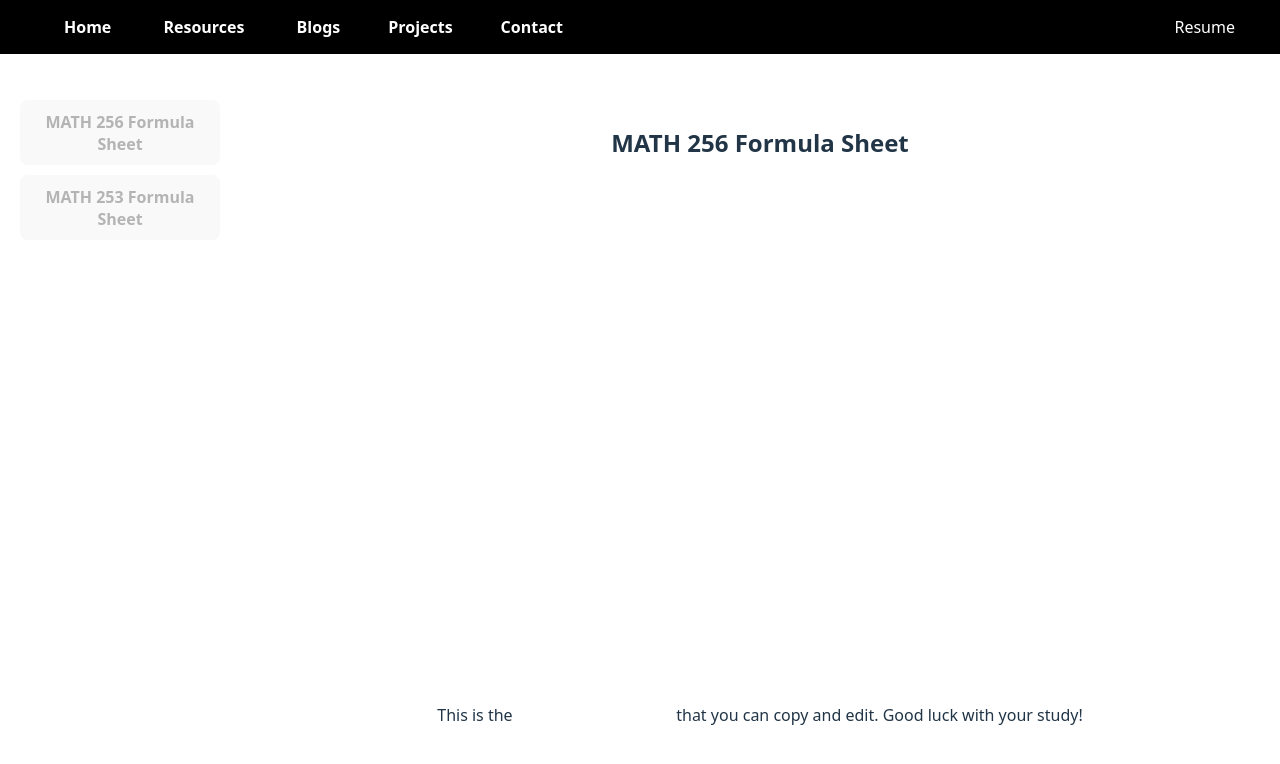
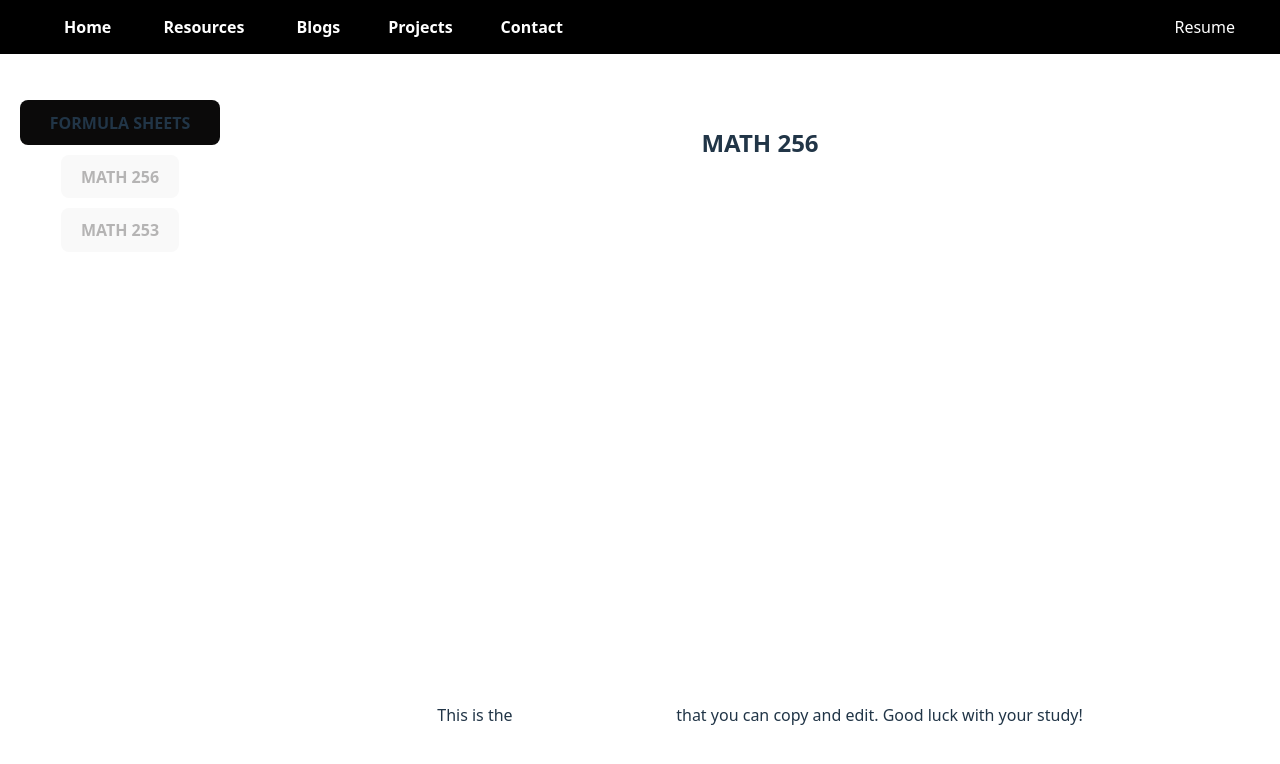
Before and after one commit to ttrieu2025/personal-website, a React (Vite) app: page /Resources in a window 1280 px wide. Shown: the top 764 px of the page. Built offline with nearby package versions, Linux system fonts and the light colour scheme.

Commit message:
fix: update blog item titles for consistency and add button-fake styling for improved UI

```diff
--- a/src/Pages/Resources.jsx
+++ b/src/Pages/Resources.jsx
@@ -1,8 +1,8 @@
 import { useState } from "react";
 
 const Blogitems = [
-  { id: 1, title: "MATH 256 Formula Sheet", pdf: "./Math256.pdf", href: "https://www.overleaf.com/read/zkqrdfbvtrjr#6f311d"},
-  { id: 2, title: "MATH 253 Formula Sheet", pdf: "./Math253.pdf", href: "https://www.overleaf.com/read/nqpjjnwgywwd#17331a" },
+  { id: 1, title: "MATH 256", pdf: "./Math256.pdf", href: "https://www.overleaf.com/read/zkqrdfbvtrjr#6f311d"},
+  { id: 2, title: "MATH 253", pdf: "./Math253.pdf", href: "https://www.overleaf.com/read/nqpjjnwgywwd#17331a" },
 ];
 
 function Blogs() {
@@ -11,6 +11,7 @@ function Blogs() {
   return (
     <div className="blogs-layout">
       <div className="blog-list">
+        <button-fake> FORMULA SHEETS </button-fake>
         {Blogitems.map((item) => (
           <div key={item.id}>
             <button
--- a/src/index.css
+++ b/src/index.css
@@ -73,3 +73,15 @@ button:focus-visible {
     background-color: #f9f9f9;
   }
 }
+
+button-fake {
+  border-radius: 8px;
+  border: 1px solid transparent;
+  padding: 0.6em 1.2em;
+  font-size: 1em;
+  font-weight: 1000;
+  font-family: inherit;
+  background-color: #0b0a0a;
+  cursor: pointer;
+  transition: border-color 0.25s;
+}
```
